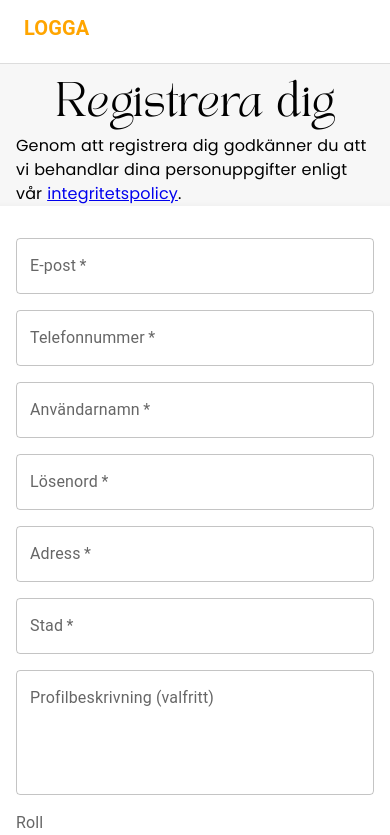
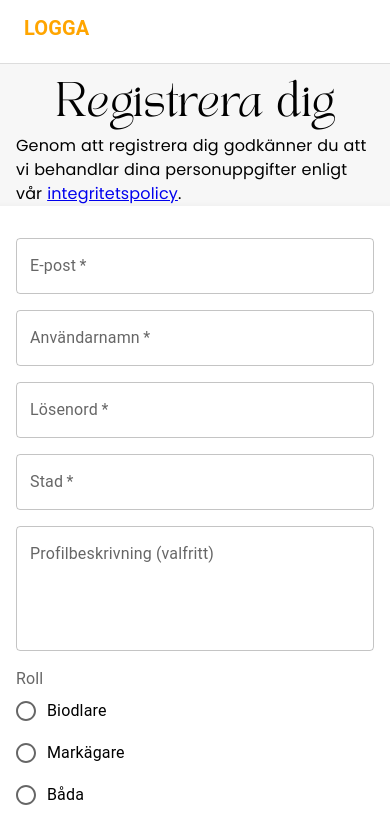
Before and after one commit to Sfinx-Development/UF-eservice, a React (Vite) app: page /register in a window 390 px wide. Shown: the top 835 px of the page. Built offline with nearby package versions, Linux system fonts and the light colour scheme.

Commit message:
removed phone and address as personal info

```diff
--- a/src/API/user.ts
+++ b/src/API/user.ts
@@ -136,13 +136,12 @@ export const registerUserWithAPI = async (newUser: UserCreate) => {
       id: "undefined",
       email: newUser.email,
       userId: userCredential.user.uid,
-      phone: newUser.phone,
       username: newUser.username,
-      address: newUser.address,
       profileDescription: newUser.profileDescription,
       role: newUser.role,
       city: newUser.city,
       isAdmin: newUser.isAdmin,
+      shareLocation: newUser.shareLocation,
     };
     const profile = await addProfileToDB(profileToAdd);
     return profile;
--- a/src/PAGES/Dashboard.tsx
+++ b/src/PAGES/Dashboard.tsx
@@ -30,7 +30,7 @@ const DashboardPage: React.FC = () => {
   const [unreadMessages, setUnreadMessages] = useState(0);
 
   useEffect(() => {
-    if (user) {
+    if (user && user.shareLocation == true) {
       dispatch(getAdsByLocationAsync(user.city));
     }
   }, [user]);
@@ -177,6 +177,11 @@ const DashboardPage: React.FC = () => {
               </Card>
             </Grid>
           ))
+        ) : user?.shareLocation == false ? (
+          <Text sx={{ color: "#777", marginTop: "1rem" }}>
+            För att se annonser baserad på din plats, tillåt annonssökning
+            baserad på stad på din profilsida.
+          </Text>
         ) : (
           <Text sx={{ color: "#777", marginTop: "1rem" }}>
             Inga annonser tillgängliga i ditt område
--- a/src/PAGES/PrivacyPolicy.tsx
+++ b/src/PAGES/PrivacyPolicy.tsx
@@ -42,8 +42,7 @@ export default function PrivacyPolicy() {
       </Typography>
       <ul>
         <li>
-          <strong>Personuppgifter:</strong> E-postadress, telefonnummer,
-          användarnamn, adress och stad.
+          <strong>Personuppgifter:</strong> E-postadress, användarnamn och stad.
         </li>
         <li>
           <strong>Profilinformation:</strong> Profilbeskrivning, annonser och
--- a/src/PAGES/Profile.tsx
+++ b/src/PAGES/Profile.tsx
@@ -2,6 +2,8 @@ import {
   Avatar,
   Box,
   Button,
+  Checkbox,
+  FormControlLabel,
   TextField,
   useMediaQuery,
   useTheme,
@@ -32,6 +34,9 @@ export default function ProfilePage() {
   const [city, setCity] = useState("");
   const [role, setRole] = useState("");
   const [desc, setDesc] = useState("");
+  const [shareLoc, setShareLoc] = useState<boolean>(
+    user?.shareLocation || false
+  );
 
   // Hämta profildata baserat på ID
   useEffect(() => {
@@ -76,13 +81,14 @@ export default function ProfilePage() {
     };
 
   const handleSave = () => {
-    if (user && name && city && role && desc) {
+    if (user && name && city && role) {
       const updatedProfile: Profile = {
         ...user,
         username: name,
         city: city,
         role: role,
         profileDescription: desc,
+        shareLocation: shareLoc,
       };
       dispatch(updateUserPresentationAsync(updatedProfile));
       setIsEditMode(false);
@@ -179,6 +185,26 @@ export default function ProfilePage() {
             {currentProfile?.profileDescription}
           </Text>
         )}
+        {editMode ? (
+          <FormControlLabel
+            control={
+              <Checkbox
+                name="shareLocation"
+                checked={shareLoc}
+                onChange={(e) => setShareLoc(e.target.checked)}
+              />
+            }
+            label="Tillåt att andra kan söka på min plats"
+          />
+        ) : (
+          isOwnProfile && (
+            <Text>
+              {currentProfile?.shareLocation
+                ? "Du har valt att andra kan söka på din plats."
+                : "Du har valt att andra inte kan söka på din plats."}{" "}
+            </Text>
+          )
+        )}
       </Box>
 
       {isOwnProfile && (
--- a/src/PAGES/Register.tsx
+++ b/src/PAGES/Register.tsx
@@ -27,10 +27,8 @@ const RegisterPage: React.FC = () => {
 
   const [formValues, setFormValues] = useState<UserCreate>({
     email: "",
-    phone: "",
     username: "",
     password: "",
-    address: "",
     profileDescription: "",
     role: "",
     termsAccepted: false,
@@ -43,8 +41,6 @@ const RegisterPage: React.FC = () => {
     role: false,
     termsAccepted: false,
     shareLocation: false,
-    phone: false,
-    address: false,
     city: false,
   });
 
@@ -56,11 +52,6 @@ const RegisterPage: React.FC = () => {
     }));
   };
 
-  const validatePhone = (phone: string) => {
-    const phoneRegex = /^[0-9]{10}$/;
-    return phoneRegex.test(phone);
-  };
-
   const handleSubmit = (e: React.FormEvent) => {
     e.preventDefault();
 
@@ -69,8 +60,6 @@ const RegisterPage: React.FC = () => {
       role: false,
       termsAccepted: false,
       shareLocation: false,
-      phone: false,
-      address: false,
       city: false,
     };
 
@@ -80,14 +69,6 @@ const RegisterPage: React.FC = () => {
     }
     if (!formValues.termsAccepted) {
       newErrors.termsAccepted = true;
-      hasErrors = true;
-    }
-    if (!validatePhone(formValues.phone)) {
-      newErrors.phone = true;
-      hasErrors = true;
-    }
-    if (!formValues.address.trim()) {
-      newErrors.address = true;
       hasErrors = true;
     }
     if (!formValues.city.trim()) {
@@ -155,17 +136,6 @@ const RegisterPage: React.FC = () => {
           fullWidth
         />
         <TextField
-          label="Telefonnummer"
-          type="tel"
-          name="phone"
-          value={formValues.phone}
-          onChange={handleChange}
-          required
-          fullWidth
-          error={errors.phone}
-          helperText={errors.phone ? "Ogiltigt telefonnummer" : ""}
-        />
-        <TextField
           label="Användarnamn"
           name="username"
           value={formValues.username}
@@ -181,16 +151,6 @@ const RegisterPage: React.FC = () => {
           onChange={handleChange}
           required
           fullWidth
-        />
-        <TextField
-          label="Adress"
-          name="address"
-          value={formValues.address}
-          onChange={handleChange}
-          required
-          fullWidth
-          error={errors.address}
-          helperText={errors.address ? "Adress kan inte vara tom" : ""}
         />
         <TextField
           label="Stad"
--- a/src/types.ts
+++ b/src/types.ts
@@ -1,9 +1,7 @@
 export interface UserCreate {
   email: string;
-  phone: string;
   username: string;
   password: string;
-  address: string;
   profileDescription?: string;
   profileImages?: string[];
   role: string;
@@ -28,9 +26,7 @@ export interface Profile {
   id: string;
   email: string;
   userId: string;
-  phone: string;
   username: string;
-  address: string;
   profileDescription?: string;
   profileImages?: string[];
   role: string;
```
